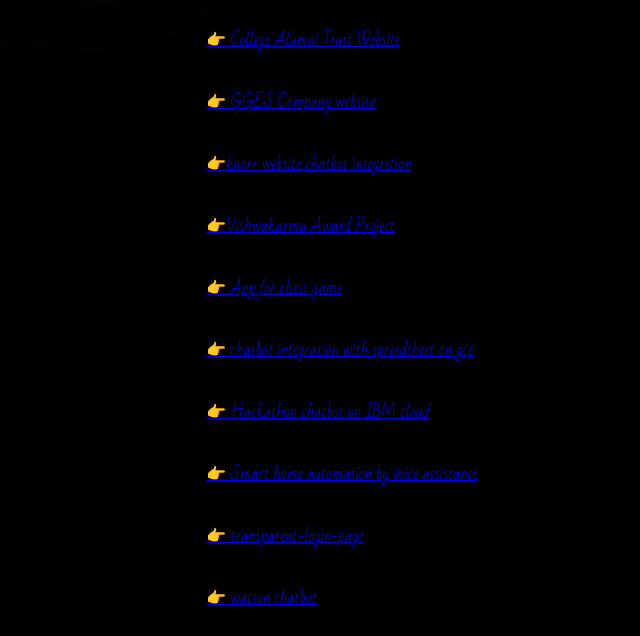
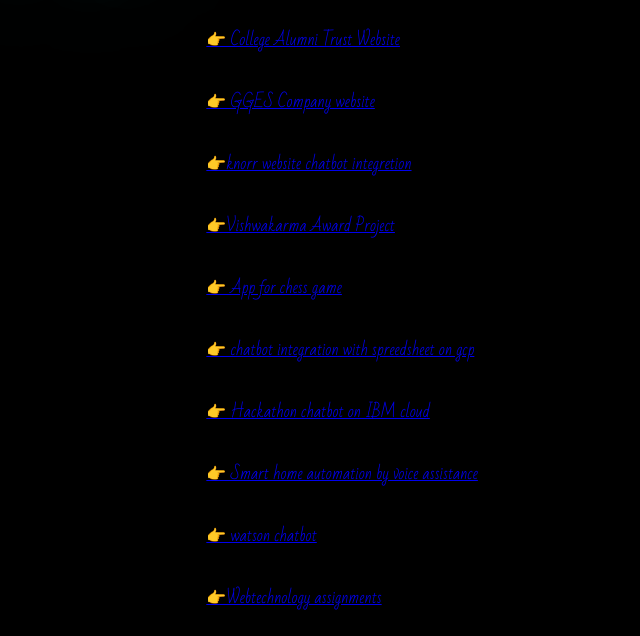
Before and after one commit to maheshwaran-p/projects, a plain HTML site: page projects.html in a window 1280 px wide. Shown: the part 316-952 px from the top of the page, without its empty margins (0-640 px from the left). Drawn offline with Linux system fonts and the light colour scheme.

Commit message:
Update projects.html

```diff
--- a/projects.html
+++ b/projects.html
@@ -102,10 +102,9 @@
     👉 Smart home automation by voice assistance</a>
 </br>
 </br>
-<a href="https://github.com/maheshwaran-p/transparent-login-page ">
-    👉 transparent-login-page</a>
-</br>
-</br>
+
+
+
 <a href=" https://github.com/maheshwaran-p/chatbot-watson-android">
     👉 watson chatbot</a>
 </br>
```
